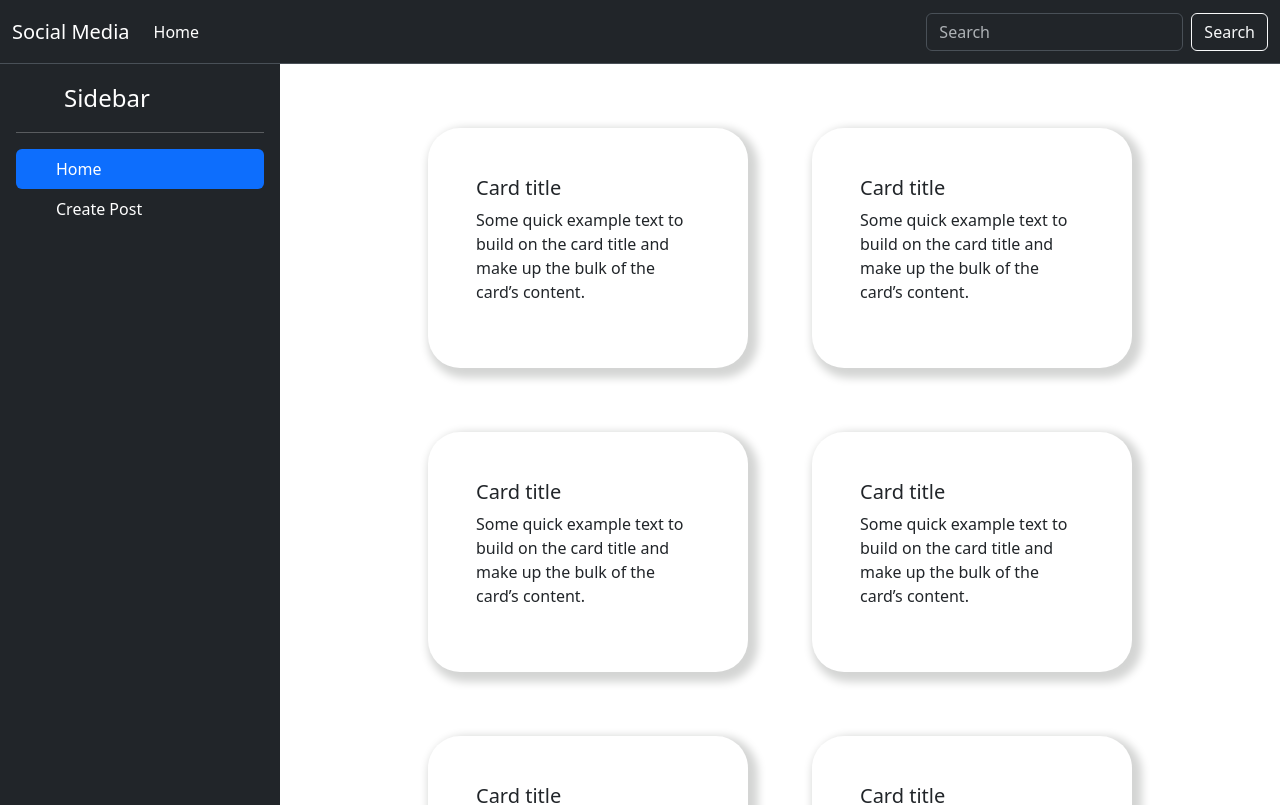
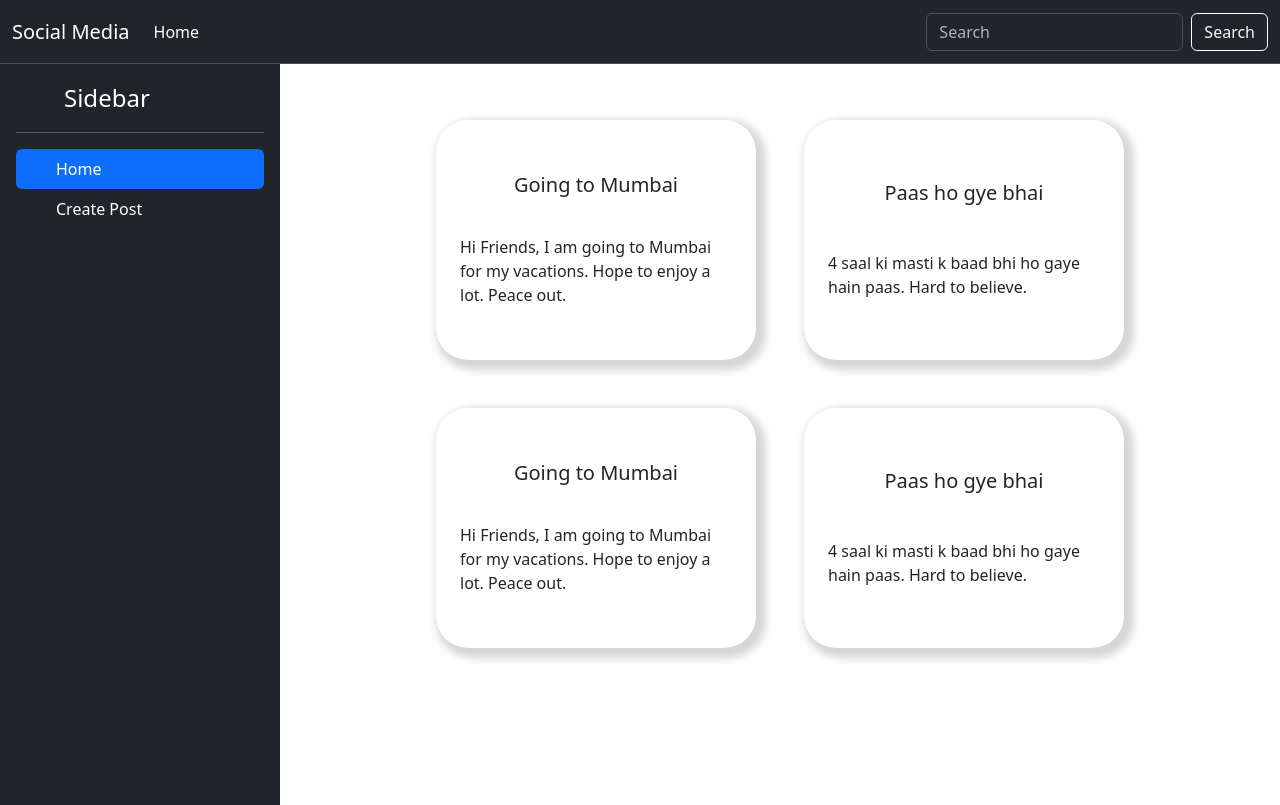
Before and after one commit to arnavbhure/Social-Media-Demo-, a React (Vite) app in the folder Social_Media_Demo/: page / in a window 1280 px wide. Shown: the top 805 px of the page. Built offline with nearby package versions, Linux system fonts and the light colour scheme.

Commit message:
Added ContextProvider Concept to the project

```diff
--- a/Social_Media_Demo/src/App.jsx
+++ b/Social_Media_Demo/src/App.jsx
@@ -5,12 +5,14 @@ import "bootstrap/dist/css/bootstrap.min.css";
 import PostContainer from "./components/postContainer";
 import { useState } from "react";
 import CreatePost from "./components/createPost";
+import PostListProvider from "./store/post-store";
 
 function App() {
-  const [activeSection, setActiveSection] = useState("home"); // for usstate for which section is active  , default : home
+  const [activeSection, setActiveSection] = useState("home"); // for usetate for which section is active  , default : home
 
   return (
     <>
+      <PostListProvider>
         <div>
           <Header />
         </div>
@@ -19,6 +21,7 @@ function App() {
           {activeSection === "home" && <PostContainer />}
           {activeSection === "createPost" && <CreatePost />}
         </div>
+      </PostListProvider>
     </>
   );
 }
--- a/Social_Media_Demo/src/components/Post.jsx
+++ b/Social_Media_Demo/src/components/Post.jsx
@@ -1,14 +1,11 @@
 import style from "./PostContainerCss.module.css";
 
-const Post = () => {
+const Post = ({ post }) => {
   return (
     <div className={`${style.post} card`}>
-      <div className="card-body">
-        <h5 className="card-title">Card title</h5>
-        <p className="card-text">
-          Some quick example text to build on the card title and make up the
-          bulk of the card’s content.
-        </p>
+      <div className={`card-body ${style.CardBody}`}>
+        <h5 className="card-title">{post.title}</h5>
+        <p className="card-text">{post.body}</p>
       </div>
     </div>
   );
--- a/Social_Media_Demo/src/components/PostContainerCss.module.css
+++ b/Social_Media_Demo/src/components/PostContainerCss.module.css
@@ -13,11 +13,18 @@
   flex-direction: column;
   justify-content: center;
   align-items: center;
-  padding: 2rem;
+  padding: 0.5rem;
   width: 20rem;
   height: 15rem;
-  margin: 2rem;
+  margin: 1.5rem;
   border-radius: 2rem;
   box-shadow: 5px 5px 8px 5px #d4d5d4;
   border: none;
 }
+
+.CardBody {
+  display: flex;
+  justify-content: space-evenly;
+  flex-direction: column;
+  align-items: center;
+}
--- a/Social_Media_Demo/src/components/createPost.jsx
+++ b/Social_Media_Demo/src/components/createPost.jsx
@@ -6,7 +6,10 @@ const CreatePost = () => {
       <div className={style.FormFlex}>
         <form className={style.FormClass}>
           <div className="mb-3">
-            <label htmlFor="exampleInputEmail1" className="form-label">
+            <label
+              htmlFor="exampleInputEmail1"
+              className={`form-label ${style.CreatePostStyle}`}
+            >
               Post Heading
             </label>
             <input
@@ -17,7 +20,10 @@ const CreatePost = () => {
             />
           </div>
           <div className="mb-3">
-            <label htmlFor="exampleInputPassword1" className="form-label">
+            <label
+              htmlFor="exampleInputPassword1"
+              className={`form-label ${style.CreatePostStyle}`}
+            >
               Post Content
             </label>
             <textarea
--- a/Social_Media_Demo/src/components/createPost.module.css
+++ b/Social_Media_Demo/src/components/createPost.module.css
@@ -6,10 +6,14 @@
 }
 
 .FormClass {
-  height: 50vh;
+  height: 55vh;
   width: 90vh;
   padding: 2%;
   margin-bottom: 12rem;
   border: 1px solid black;
   border-radius: 2rem;
 }
+.CreatePostStyle {
+  font-size: 1.5rem;
+  font-weight: 500;
+}
--- a/Social_Media_Demo/src/components/postContainer.jsx
+++ b/Social_Media_Demo/src/components/postContainer.jsx
@@ -1,15 +1,15 @@
 import Post from "./Post";
 import style from "./PostContainerCss.module.css";
+import { DEFAULT_POST_LIST } from "../store/post-store";
 
-const PostContainer = () =>{
- return <div className={style.postContainerFlex}>
-    <Post/>
-    <Post/>
-    <Post/>
-    <Post/>
-    <Post/>
-    <Post/>
- </div>
-}
+const PostContainer = () => {
+  return (
+    <div className={style.postContainerFlex}>
+      {DEFAULT_POST_LIST.map((post) => (
+        <Post key={post.id} post={post} />
+      ))}
+    </div>
+  );
+};
 
 export default PostContainer;
--- /dev/null
+++ b/Social_Media_Demo/src/store/post-store.jsx
@@ -0,0 +1,79 @@
+import { createContext, useReducer } from "react";
+
+export const DEFAULT_POST_LIST = [
+  {
+    id: "1",
+    title: "Going to Mumbai",
+    body: "Hi Friends, I am going to Mumbai for my vacations. Hope to enjoy a lot. Peace out.",
+    user_ID: "user-9",
+  },
+  {
+    id: "2",
+    title: "Paas ho gye bhai",
+    body: "4 saal ki masti k baad bhi ho gaye hain paas. Hard to believe.",
+    user_ID: "user-2",
+  },
+  {
+    id: "3",
+    title: "Going to Mumbai",
+    body: "Hi Friends, I am going to Mumbai for my vacations. Hope to enjoy a lot. Peace out.",
+    user_ID: "user-9",
+  },
+  {
+    id: "4",
+    title: "Paas ho gye bhai",
+    body: "4 saal ki masti k baad bhi ho gaye hain paas. Hard to believe.",
+    user_ID: "user-2",
+  },
+];
+
+export const PostList = createContext({
+  postList: [],
+  addPost: () => {},
+  deletePost: () => {},
+});
+
+const PostListProvider = ({ children }) => {
+  const [postList, dispatchPostList] = useReducer(
+    postListReducer,
+    DEFAULT_POST_LIST,
+  );
+  const addPost = (user_ID, postTitle, postBody) => {
+    dispatchPostList({
+      type: "ADD_POST",
+      payload: {
+        id: Date.now(),
+        title: postTitle,
+        body: postBody,
+        user_ID,
+      },
+    });
+  };
+
+  const deletePost = (postID) => {
+    dispatchPostList({
+      type: "DELETE_POST",
+      payload: {
+        postID,
+      },
+    });
+  };
+
+  return (
+    <PostList.Provider value={{ postList, addPost, deletePost }}>
+      {children}
+    </PostList.Provider>
+  );
+};
+
+const postListReducer = (currPostList, action) => {
+  let newPostList = currPostList;
+  if (action.type === "ADD_POST") {
+    newPostList = [action.payload, ...currPostList];
+  } else if (action.type === "DELETE_POST") {
+    newPostList = currPostList.fiter((post) => post.id !== action.payload.id);
+  }
+  return newPostList;
+};
+
+export default PostListProvider;
```
Lines whose indentation alone changed are shown as unchanged.
